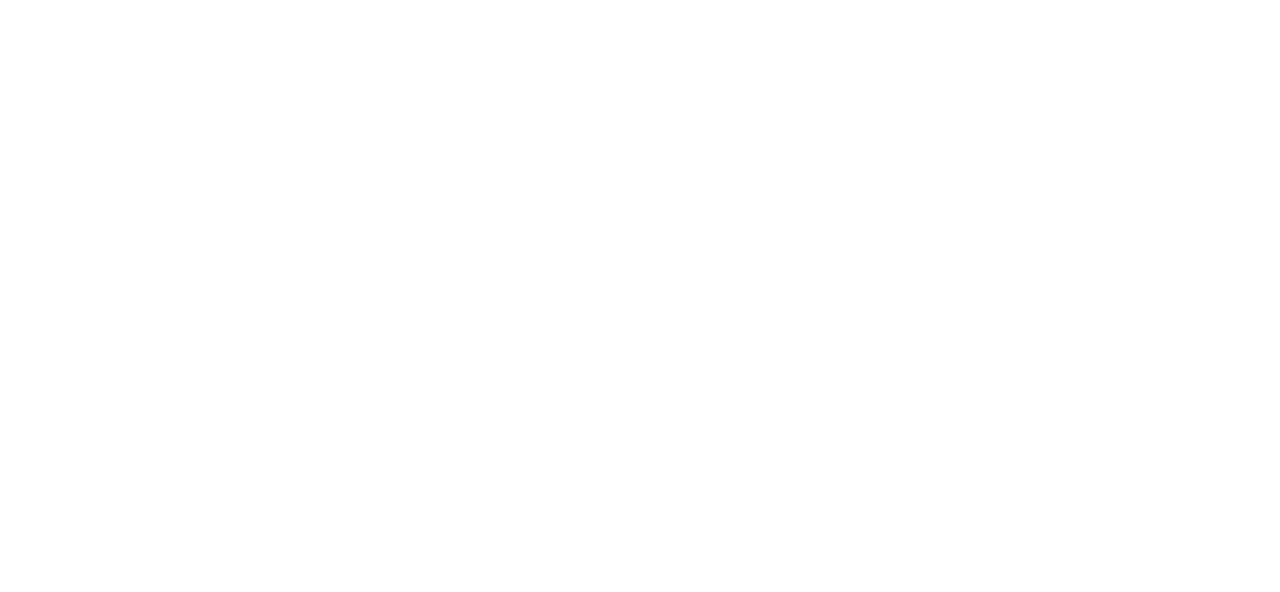
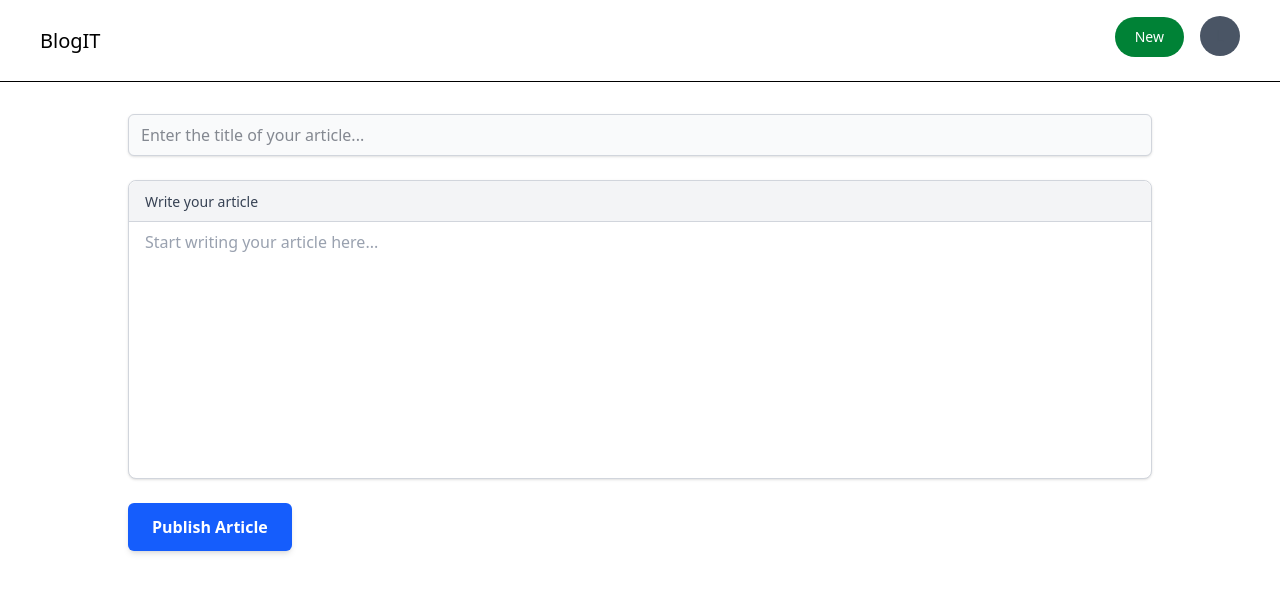
Before and after one commit to LakshayJ17/BlogNest, a React (Vite) app in the folder frontend/: page /publish in a window 1280 px wide. Before the commit this address had no page. Shown: the top 592 px of the page. Built offline with nearby package versions, Linux system fonts and the light colour scheme.

Commit message:
Added publish and blogs

```diff
--- a/frontend/src/App.tsx
+++ b/frontend/src/App.tsx
@@ -4,6 +4,7 @@
 import { Blog } from './pages/Blog'
 import { Blogs } from './pages/Blogs'
 import { BrowserRouter, Routes, Route } from 'react-router-dom'
+import { Publish } from './pages/Publish'
 
 
 function App() {
@@ -16,6 +17,7 @@
           <Route path='/signup' element={<Signup />} />
           <Route path='/blog/:id' element={<Blog />} />
           <Route path='/blogs' element={<Blogs />} />
+          <Route path='/publish' element={<Publish />} />
         </Routes>
       </BrowserRouter>
     </>
--- a/frontend/src/components/Appbar.tsx
+++ b/frontend/src/components/Appbar.tsx
@@ -1,9 +1,17 @@
+import { Link } from "react-router-dom"
 import { Avatar } from "./BlogCard"
 
-export const Appbar = () =>{
-    return <div className="border-b flex justify-between px-10 py-4">
-        <div className="flex flex-col justify-center text-xl">BlogIT</div>
+export const Appbar = () => {
+    return <div className="border-b flex justify-between items-center px-10 py-4">
+        <Link to={"/"}>
+            <div className="flex flex-col justify-center text-xl cursor-pointer ">BlogIT</div>
+        </Link>
+
         <div>
+            <Link to={'/publish'}>
+                <button type="button" className=" cursor-pointer mr-4 text-white bg-green-700 hover:bg-green-800 focus:outline-none focus:ring-4 focus:ring-green-300 font-medium rounded-full text-sm px-5 py-2.5 text-center me-2 mb-2">New</button>
+            </Link>
+
             <Avatar name="lakshay" size={"big"} />
         </div>
     </div>
--- a/frontend/src/components/FullBlog.tsx
+++ b/frontend/src/components/FullBlog.tsx
@@ -1,6 +1,38 @@
-export const FullBlog = () =>{
-    return <div className="grid grid-cols-12 px-10">
-        <div className="grid grid-cols-8">Hello</div>
-        <div className="grid grid-cols-4">Jiph</div>
+import { Blog } from "../hooks"
+import { Appbar } from "./Appbar"
+import { Avatar } from "./BlogCard"
+
+export const FullBlog = ({ blog }: { blog: Blog }) => {
+    return <div>
+        <Appbar />
+        <div className="flex justify-center ">
+            <div className="grid grid-cols-12 px-10 w-full max-w-screen-xl pt-12">
+                <div className="col-span-8">
+                    <div className="text-5xl font-extrabold">{blog.title}</div>
+                    <div className="text-slate-500 pt-2">Posted on 2nd dec 20203</div>
+                    <div className="pt-4 ">{blog.content}</div>
+                </div>
+                <div className="col-span-4">
+                    <div className="text-slate-600 text-lg">
+                    Author
+                    </div>
+
+                    <div className="flex w-full">
+                        <div className="pr-4 flex flex-col justify-center">
+                            <Avatar name={blog.author.name || "Anonymous"} size="big" />
+                        </div>
+                        <div>
+                            <div className="text-xl font-bold">
+                                {blog.author.name || "Anonymous"}
+                            </div>
+                            <div className="pt-2 text-slate-500">Random catchphrase hahahahahahhaha</div>
+                        </div>
+
+                    </div>
+                </div>
+            </div>
+        </div>
+
     </div>
+
 }
--- a/frontend/src/hooks/index.ts
+++ b/frontend/src/hooks/index.ts
@@ -2,7 +2,7 @@
 import { useEffect, useState } from "react"
 import { BACKEND_URL } from "../config"
 
-interface Blog {
+export interface Blog {
     "content": string;
     "title": string;
     "id": string;
--- a/frontend/src/pages/Blog.tsx
+++ b/frontend/src/pages/Blog.tsx
@@ -1,5 +1,6 @@
 import { useParams } from "react-router-dom"
 import { useBlog } from "../hooks"
+import { FullBlog } from "../components/FullBlog"
 
 export const Blog = () => {
     const { id } = useParams()
@@ -12,6 +13,6 @@
         </div>
     }
     return <div>
-        Blog
+        <FullBlog blog={blog} />
     </div>
 }
--- /dev/null
+++ b/frontend/src/pages/Publish.tsx
@@ -0,0 +1,74 @@
+import axios from "axios";
+import { Appbar } from "../components/Appbar";
+import { BACKEND_URL } from "../config";
+import { useState, ChangeEvent } from "react";
+import { useNavigate } from "react-router-dom";
+
+export const Publish = () => {
+    const [title, setTitle] = useState("");
+    const [content, setContent] = useState("");
+    const navigate = useNavigate()
+    const token = localStorage.getItem("token")
+    return (
+        <div>
+            <Appbar />
+            <div className="flex justify-center w-full pt-8">
+                <div className="max-w-screen-lg w-full space-y-6">
+                    <input
+                        onChange={(e) => setTitle(e.target.value)}
+                        type="text"
+                        className="w-full bg-gray-50 border border-gray-300 text-gray-900 text-md font-medium rounded-md focus:ring-blue-500 focus:border-blue-500 block pl-3 py-2 shadow-sm"
+                        placeholder="Enter the title of your article..."
+                    />
+
+                    <TextEditor onChange={(e) => setContent(e.target.value)} />
+                    <button
+                        type="submit"
+                        className="cursor-pointer inline-flex items-center justify-center px-6 py-3 text-base font-semibold text-white bg-blue-600 rounded-md shadow-md hover:bg-blue-700 focus:outline-none focus:ring-4 focus:ring-blue-300"
+                        onClick={async () => {
+                            const response = await axios.post(`${BACKEND_URL}/api/v1/blog`, {
+                                title,
+                                content
+                            },{
+                                headers: {
+
+                                    Authorization: `Bearer ${token}`
+                                }
+                            })
+                            navigate(`/blog/${response.data.id}`)
+                        }}
+                    >
+                        Publish Article
+                    </button>
+                </div>
+            </div>
+        </div>
+    );
+};
+function TextEditor({ onChange }: { onChange: (e: ChangeEvent<HTMLTextAreaElement>) => void }) {
+    return (
+        <>
+            <form className="space-y-4">
+                <div className="w-full border border-gray-300 rounded-lg bg-white shadow-sm">
+                    <div className="px-4 py-2 bg-gray-100 border-b border-gray-300 rounded-t-lg">
+                        <label htmlFor="editor" className="text-sm font-medium text-gray-700">
+                            Write your article
+                        </label>
+                    </div>
+                    <div className="px-4 py-2">
+                        <textarea
+                            onChange={onChange}
+                            id="editor"
+                            rows={10}
+                            className="block w-full px-0 text-base text-gray-800 bg-white border-0 focus:ring-0 focus:outline-none placeholder-gray-400 resize-none"
+                            placeholder="Start writing your article here..."
+                            required
+                        ></textarea>
+                    </div>
+                </div>
+
+
+            </form>
+        </>
+    );
+}
```
Also changed, not shown: 1 other file (tests, documents, lock files or other folders).
